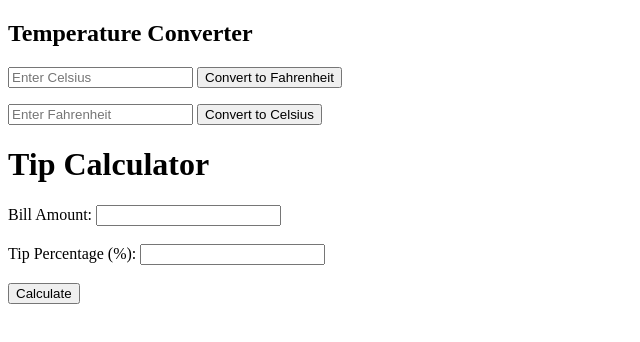
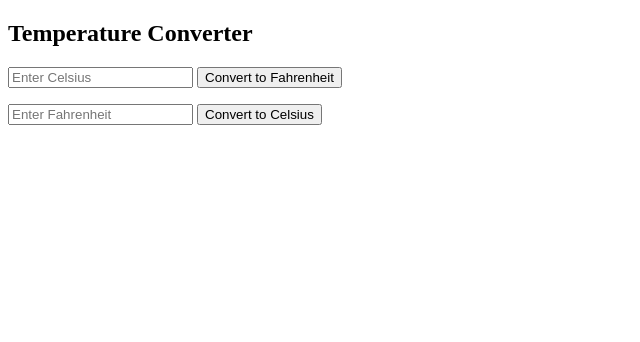
Before and after one commit to vinith-poojary/daily-website, a plain HTML site: page index.html in a window 1280 px wide. Shown: the whole page, without its empty margins (0-640 px from the left). Drawn offline with Linux system fonts and the light colour scheme.

Commit message:
Update index.html

```diff
--- a/index.html
+++ b/index.html
@@ -45,23 +45,3 @@
   </script>
 </body>
 </html>
-  <title>Tip Calculator</title>
-</head>
-<body>
-  <h1>Tip Calculator</h1>
-
-  <form id="tipForm">
-    <label for="bill">Bill Amount:</label>
-    <input type="number" id="bill" required><br><br>
-
-    <label for="tip">Tip Percentage (%):</label>
-    <input type="number" id="tip" required><br><br>
-
-    <button type="submit">Calculate</button>
-  </form>
-
-  <h2 id="result"></h2>
-
-  <script src="script.js"></script>
-</body>
-</html>
```
